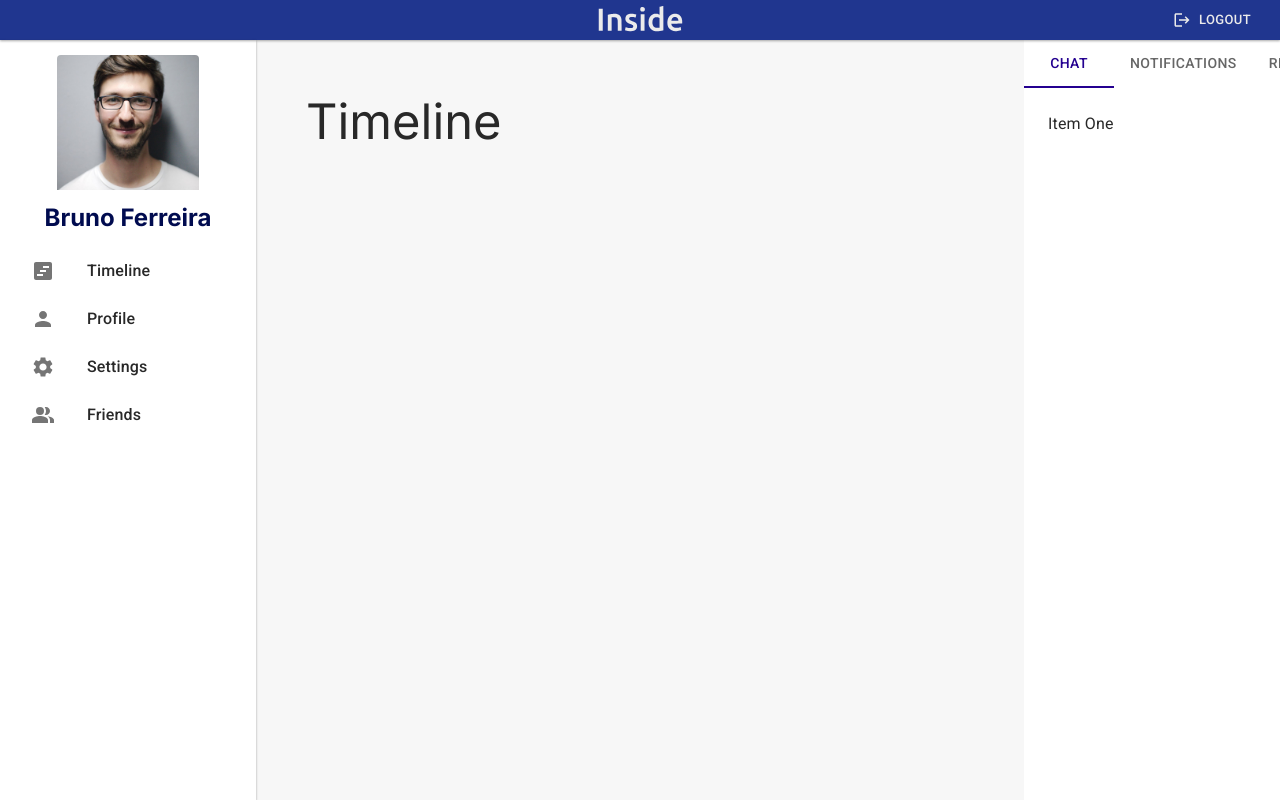
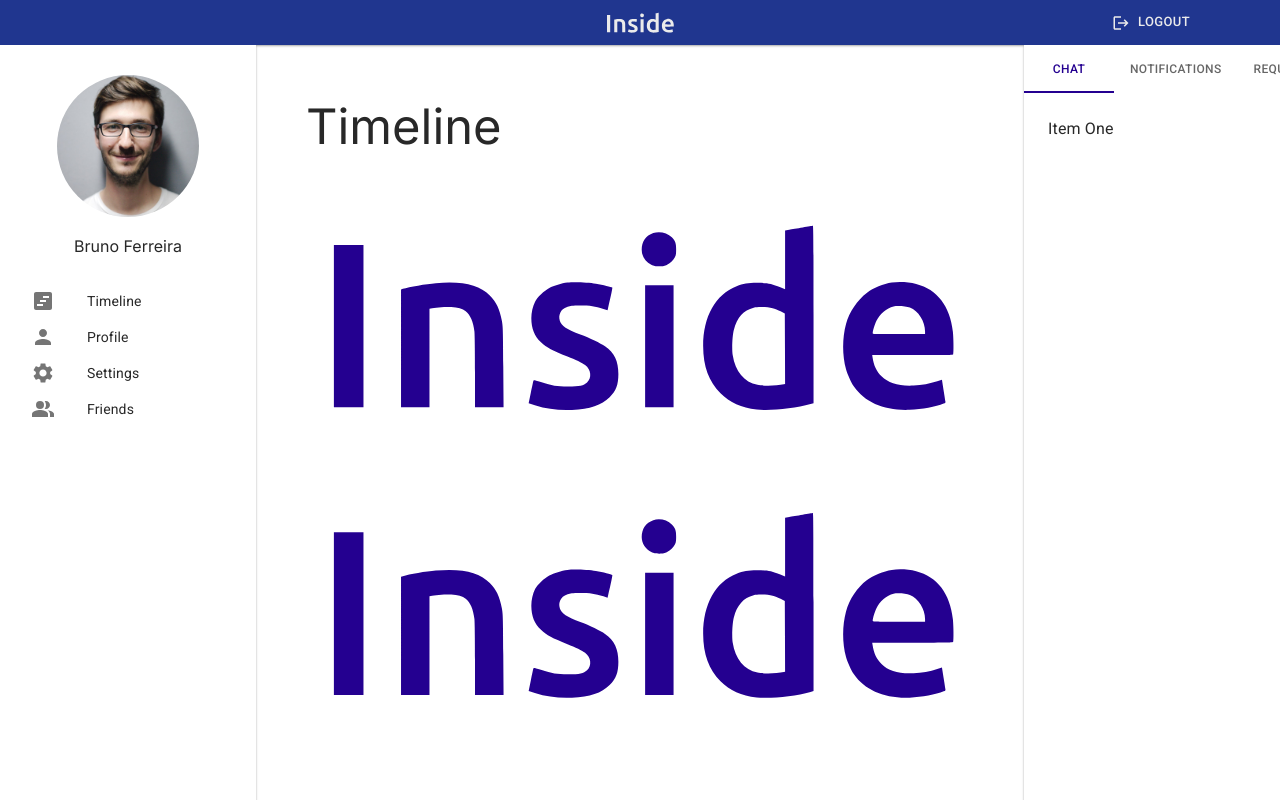
Before and after one commit to srbrunoferreira/inside-web-client, a React (Create React App) app: page /home/ in a window 1280 px wide. Shown: the top 800 px of the page. Built offline with nearby package versions, Linux system fonts and the light colour scheme.

Commit message:
refactor: css logic

```diff
--- a/src/components/MainLayoutRightContainer/MainLayoutRightContainer.js
+++ b/src/components/MainLayoutRightContainer/MainLayoutRightContainer.js
@@ -40,10 +40,15 @@ export default function MainLayoutRightContainer () {
     <Container disableGutters>
       {/* <img id="logo" src={logoFile} style={{ width: '120px' }} /> */}
       <Box>
-        <Tabs value={value} onChange={handleTabChange}>
-          <Tab label="Chat" />
-          <Tab label="Notifications" />
-          <Tab label="Requests" />
+        <Tabs
+          value={value}
+          onChange={handleTabChange}
+          scrollButtons={false}
+          variant="scrollable"
+        >
+          <Tab wrapped label="Chat" />
+          <Tab wrapped label="Notifications" />
+          <Tab wrapped label="Requests" />
         </Tabs>
       </Box>
       <TabPanel value={value} index={0}>
--- a/src/components/MainLayoutRightContainer/MainLayoutRightContainerStyles.js
+++ b/src/components/MainLayoutRightContainer/MainLayoutRightContainerStyles.js
@@ -2,10 +2,10 @@ import { Container as ContainerBase } from '@mui/material'
 import styled from '@mui/material/styles/styled'
 
 const Container = styled(ContainerBase)`
+  grid-area: rightContainer;
   width: 20%;
-  height: 95vh;
   position: sticky;
-  bottom: 0;
+  top: 45px;
 `
 
 export { Container }
--- a/src/components/Timeline/Timeline.js
+++ b/src/components/Timeline/Timeline.js
@@ -1,12 +1,17 @@
 import React from 'react'
 
-// import logoFile from '../../assets/img/logo.svg'
+import logoFile from '../../assets/img/logo.svg'
 
 const Timeline = () => {
   return (
     <>
       <h1>Timeline</h1>
-      {/* <img id="logo" src={logoFile} style={{ width: '100%' }} /> */}
+      <img id="logo" src={logoFile} style={{ width: '100%' }} />
+      <img id="logo" src={logoFile} style={{ width: '100%' }} />
+      <img id="logo" src={logoFile} style={{ width: '100%' }} />
+      <img id="logo" src={logoFile} style={{ width: '100%' }} />
+      <img id="logo" src={logoFile} style={{ width: '100%' }} />
+      <img id="logo" src={logoFile} style={{ width: '100%' }} />
     </>
   )
 }
--- a/src/layouts/MainLayout.js
+++ b/src/layouts/MainLayout.js
@@ -55,7 +55,7 @@ const MainLayout = ({ children }) => {
 
       <DrawerContainer disableGutters>
         <ProfileContainer disableGutters>
-          <Avatar srcSet={avatarFIle} sx={{ width: '142px', height: '142px' }} variant="rounded" />
+          <Avatar srcSet={avatarFIle} sx={{ width: '142px', height: '142px' }} variant="circular" />
           <Box id="username-container" component="a">Bruno Ferreira</Box>
         </ProfileContainer>
         <Container disableGutters>
@@ -66,8 +66,12 @@ const MainLayout = ({ children }) => {
               { text: 'Settings', icon: <SettingsIcon />, path: '/home/' },
               { text: 'Friends', icon: <PeopleIcon />, path: '/profile/' }
             ].map((item, index) => (
-              <Link key={index} to={item.path} style={{ textDecoration: 'none', color: 'unset' }}>
-                <ListItemButton>
+              <Link
+                key={index}
+                to={item.path}
+                style={{ textDecoration: 'none', color: 'unset' }}
+              >
+                <ListItemButton dense>
                   <ListItemIcon>{item.icon}</ListItemIcon>
                   <ListItemText className="drawer-item-text" primary={item.text} />
                 </ListItemButton >
--- a/src/layouts/MainLayoutStyles.js
+++ b/src/layouts/MainLayoutStyles.js
@@ -8,95 +8,64 @@ const Wrapper = styled(Container)`
 `
 
 const TopNavContainer = styled(Container)`
-  width: 100%;
-  height: 5vh;
   display: flex;
+  justify-content: center;
+  align-items: center;
   position: sticky;
   top: 0;
+  z-index: 100 !important;
   background-color: #20368f;
-  box-shadow: 0 1px 3px rgba(0,0,0,0.12), 0 1px 2px rgba(0,0,0,0.24);
+  height: 45px;
 `
 
 const NavLeftContainer = styled(Container)`
-  width: 25%;
+  width: 20%;
+  display: flex;
+  justify-content: center;
+  align-items: center;
 `
 
 const NavMiddleContainer = styled(Container)`
-  width: 50%;
+  width: 60%;
   display: flex;
   justify-content: center;
-  position: relative;
+  align-items: center;
   img {
-    height: 95%;
+    height: 30px;
   }
 `
 
 const NavRightContainer = styled(Container)`
-  width: 25%;
+  width: 20%;
   display: flex;
-  justify-content: flex-end;
+  justify-content: center;
   align-items: center;
 `
 
 const DrawerContainer = styled(Container)`
   width: 20%;
-  height: 95vh;
   position: sticky;
-  bottom: 0;
+  top: 45px;
   display: flex;
   flex-direction: column;
+  justify-content: center;
   align-items: center;
-  padding: 15px;
-  box-shadow: 0 1px 3px rgba(0,0,0,0.12), 0 1px 2px rgba(0,0,0,0.24);
-  .drawer-item-text span {
-    font-weight: 500;
-  }
+  padding: 30px 15px;
 `
 
 const ContentContainer = styled(Container)`
   width: 60%;
-  height: 95vh;
-  overflow-y: scroll;
   padding: 50px;
-  background-color: #f7f7f7;
-  ::-webkit-scrollbar {
-    width: 8px;
-  }
-  ::-webkit-scrollbar-track {
-    background-color: #ebebeb;
-    padding: 20px;
-  }
-  ::-webkit-scrollbar-thumb {
-    border-radius: 20px;
-    background-color: #d4d4d4;
-
-  }
-  ::-webkit-scrollbar-thumb:hover {
-    background-color: #bcbcbc;
-  }
-`
-
-const RightContainer = styled(Container)`
-  width: 20%;
-  height: 95vh;
-  position: sticky;
-  bottom: 0;
+  box-shadow: inset 0 1px 3px rgba(0,0,0,0.12), inset 0 1px 2px rgba(0,0,0,0.24);
 `
 
 const ProfileContainer = styled(Container)`
-
   display: flex;
   flex-direction: column;
+  justify-content: center;
   align-items: center;
-  justify-content: center;
-  img {
-    margin-bottom: 15px;
-  }
-  #username-container {
-    font-size: 1.5em;
-    font-weight: 700;
-    text-align: center;
-    color: #000b4f;
+  a {
+    margin: 15px 0;
   }
 `
 
@@ -105,7 +74,6 @@ export {
   TopNavContainer,
   DrawerContainer,
   ContentContainer,
-  RightContainer,
   ProfileContainer,
   NavLeftContainer,
   NavMiddleContainer,
```
